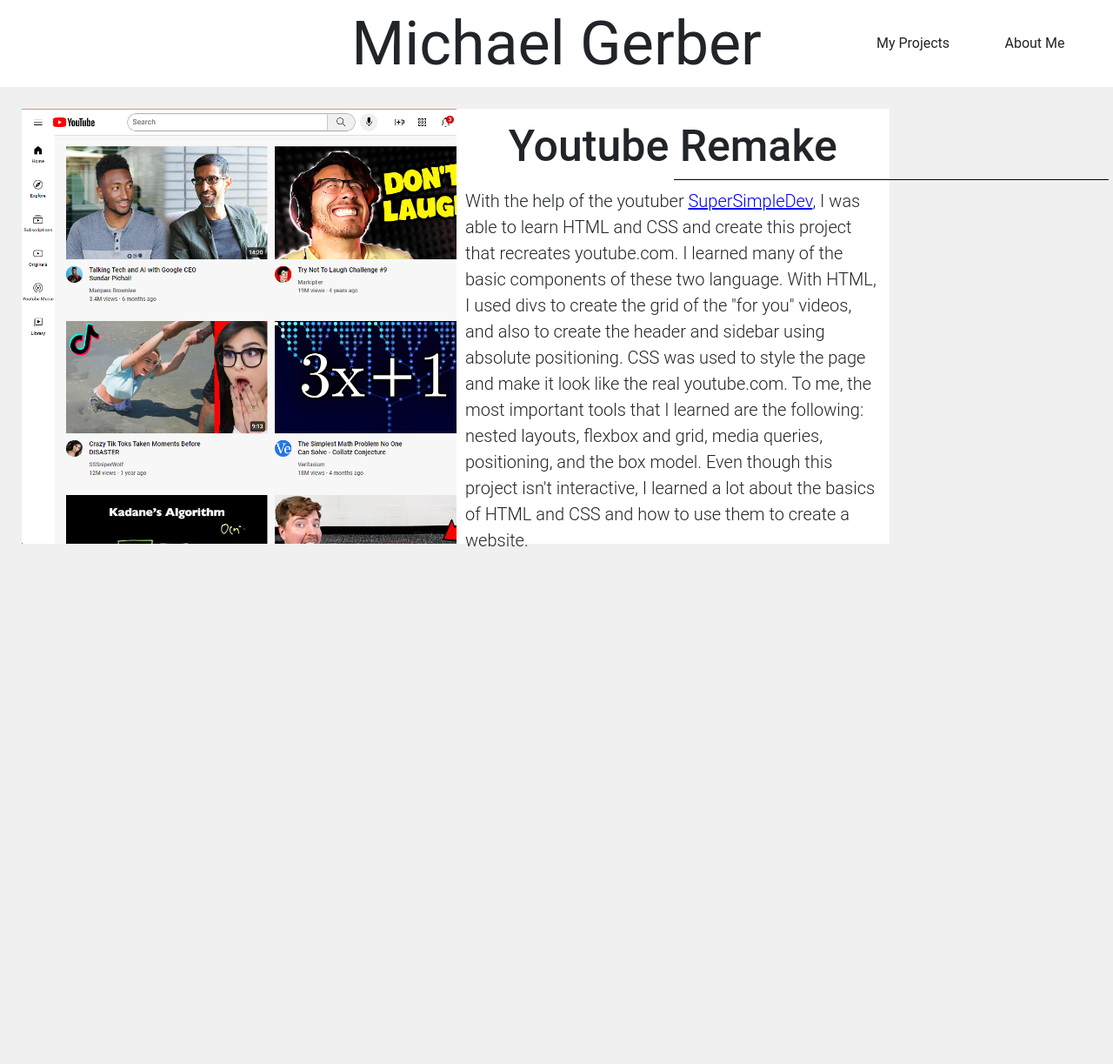
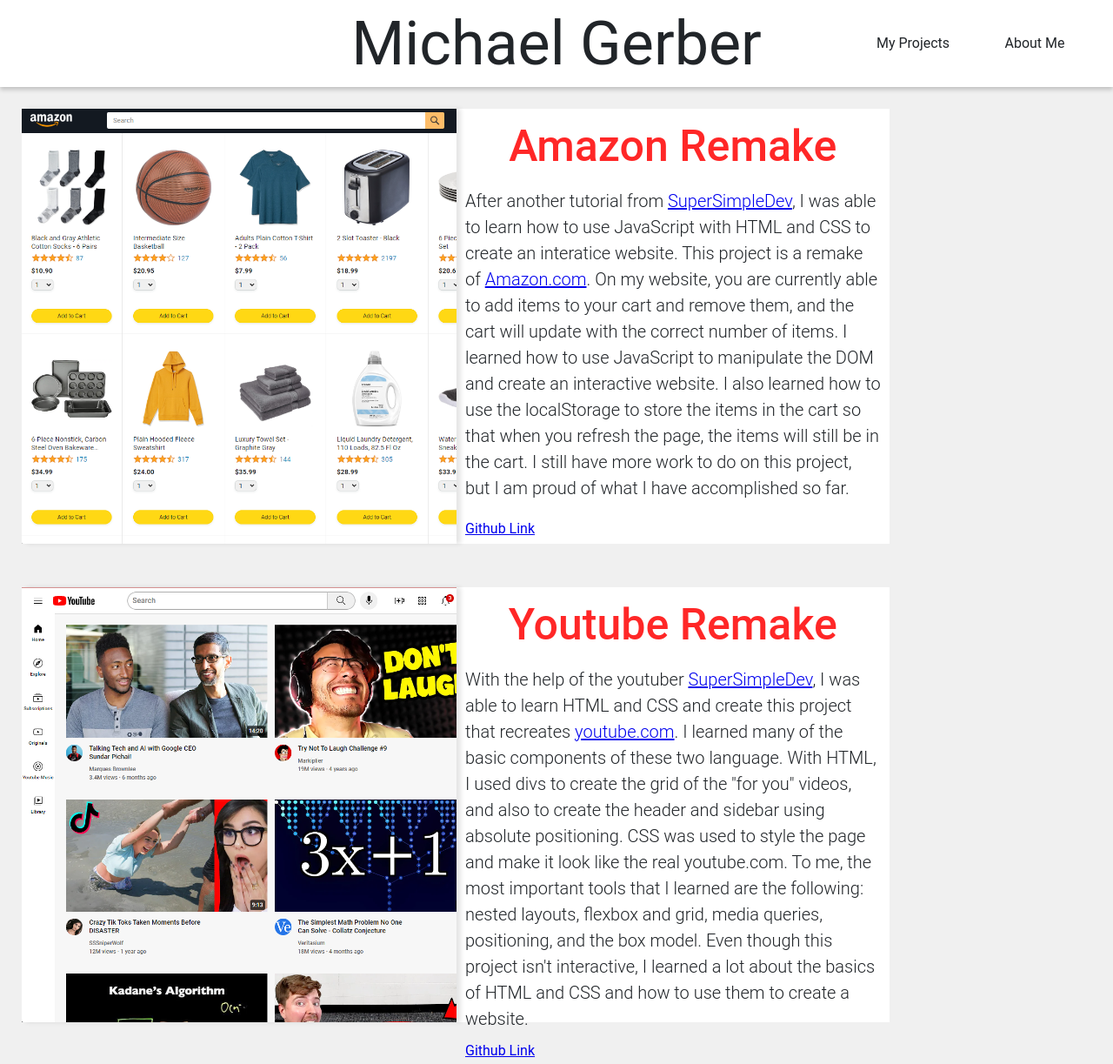
Before and after one commit to mkGerber/mkGerber.github.io, a plain HTML site: page projects.html in a window 1280 px wide. Shown: the whole page at 87% size. Before the commit the page ends 800 px from the top, so only its background shows below. Drawn offline with Linux system fonts and the light colour scheme.

Commit message:
created 2 projects

```diff
--- a/projects.html
+++ b/projects.html
@@ -14,7 +14,9 @@
         <div class="left-section">
 
         </div>
-        <div class="center-section">
+        <div class="center-section" onclick="
+            window.location.href = 'index.html';
+        ">
             Michael Gerber
         </div>
         <div class="right-section">
@@ -26,17 +28,46 @@
     <div class="projects-list">
         <div class="project-container">
             <div class="project-cover">
-                <img class="project-image" src="project Images/youtubeRemake.png">
+                <a href="https://mkgerber.github.io/javascript-amazon-project.github.io/index.html">
+                    <img class="project-image" src="project Images/amazonRemake.png">
+                </a>
+
+            </div>
+            <div class="project-description-container">
+                <div class="project-title">Amazon Remake</div>
+                <div class="line"></div>
+                <div class="project-description">
+                    After another tutorial from <a href="https://www.youtube.com/@SuperSimpleDev">SuperSimpleDev</a>, I was able to learn how to use JavaScript with HTML and CSS to create an interatice website.
+                    This project is a remake of <a href="https://www.amazon.com/">Amazon.com</a>. On my website, you are currently able to add items to your cart and remove them, and the cart will update with the correct number of items.
+                    I learned how to use JavaScript to manipulate the DOM and create an interactive website. I also learned how to use the localStorage to store the items in the cart so that when you refresh the page,
+                    the items will still be in the cart. I still have more work to do on this project, but I am proud of what I have accomplished so far.
+
+                </div>
+                <div class="github-link">
+                    <a href="https://github.com/mkGerber/javascript-amazon-project.github.io">Github Link</a>
+                </div>
+            </div>
+
+        </div>
+        <div class="project-container">
+            <div class="project-cover">
+                <a href="https://mkgerber.github.io/FirstHTMLProject/youtube.html">
+                    <img class="project-image" src="project Images/youtubeRemake.png">
+                </a>
+
             </div>
             <div class="project-description-container">
                 <div class="project-title">Youtube Remake</div>
                 <div class="line"></div>
                 <div class="project-description">
-                    With the help of the youtuber <a href="https://www.youtube.com/@SuperSimpleDev">SuperSimpleDev</a>, I was able to learn HTML and CSS and create this project that recreates youtube.com.
+                    With the help of the youtuber <a href="https://www.youtube.com/@SuperSimpleDev">SuperSimpleDev</a>, I was able to learn HTML and CSS and create this project that recreates <a href="https://www.youtube.com/">youtube.com</a>.
                     I learned many of the basic components of these two language. With HTML, I used divs to create the grid of the "for you" videos,
                     and also to create the header and sidebar using absolute positioning. CSS was used to style the page and make it look like the real youtube.com.
                     To me, the most important tools that I learned are the following: nested layouts, flexbox and grid, media queries, positioning, and the box model.
                     Even though this project isn't interactive, I learned a lot about the basics of HTML and CSS and how to use them to create a website.
+                </div>
+                <div class="github-link">
+                    <a href="https://github.com/mkGerber/FirstHTMLProject">Github Link</a>
                 </div>
             </div>
 
--- a/styles/header.css
+++ b/styles/header.css
@@ -6,6 +6,7 @@
     right: 0;
     height: 100px;
     background-color: white;
+    box-shadow: 0px 3px 5px 0px rgba(0,0,0,0.2);
 }
 
 .left-section{
@@ -23,6 +24,7 @@
     padding: 0px;
     margin: 0px;
     flex: 1;
+    cursor: pointer;
 }
 
 .right-section{
--- a/styles/projects.css
+++ b/styles/projects.css
@@ -1,4 +1,5 @@
 .project-container{
+    margin-bottom: 50px;
     display: flex;
     width: 80%;
     height: 500px;
@@ -9,9 +10,23 @@
     width: 500px;
     object-fit: cover;
     object-position: left;
+    box-shadow: 5px 0px 5px 0px rgba(0,0,0,0.1);
+    transition: box-shadow 0.3s, opacity 0.3s;
+}
+.project-image:hover{
+    cursor: pointer;
+    box-shadow: 5px 0px 5px 0px rgba(0,0,0,0.3);
+    opacity: .8;
+}
+.project-image:active{
+    box-shadow: 5px 0px 5px 0px rgba(0,0,0,0.5);
+    opacity: .6;
+
 }
 .project-description-container{
     flex: 1;
+    display: flex;
+    flex-direction: column;
 }
 .project-title{
     display: flex;
@@ -20,18 +35,18 @@
     margin-top: 6px;
     font-size: 50px;
     font-weight: 500;
-}
-.line{
-    border-bottom: solid 1px black;
-    width: 500px;
-    display: flex;
-    justify-content: center;
-    align-items: center;
-    position: absolute;
-    left: 775px;
+    color: rgb(255, 39, 39);
 }
 .project-description{
     margin: 10px;
     font-size: 20px;
     font-weight: 300;
 }
+.github-link{
+    display: flex;
+    height: 100%;
+    justify-content: left;
+    align-items: flex-end;
+    margin-left: 10px;
+    margin-bottom: 5px;
+}
```
Also changed, not shown: Project Images/amazonRemake.png (added).
